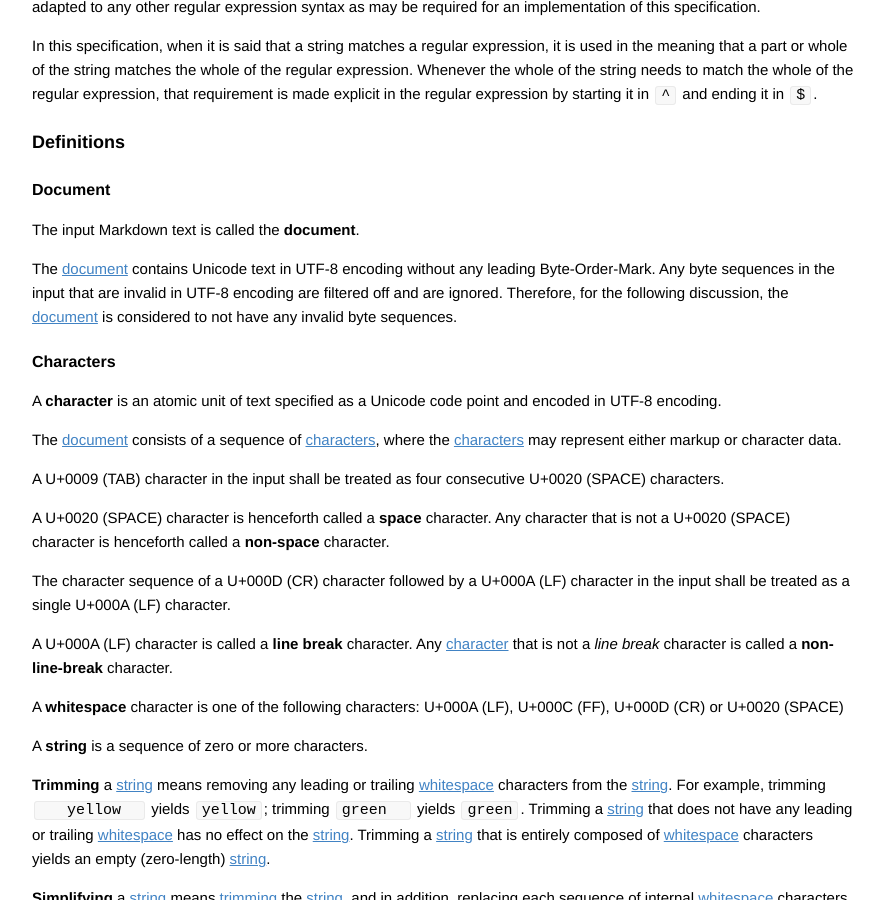
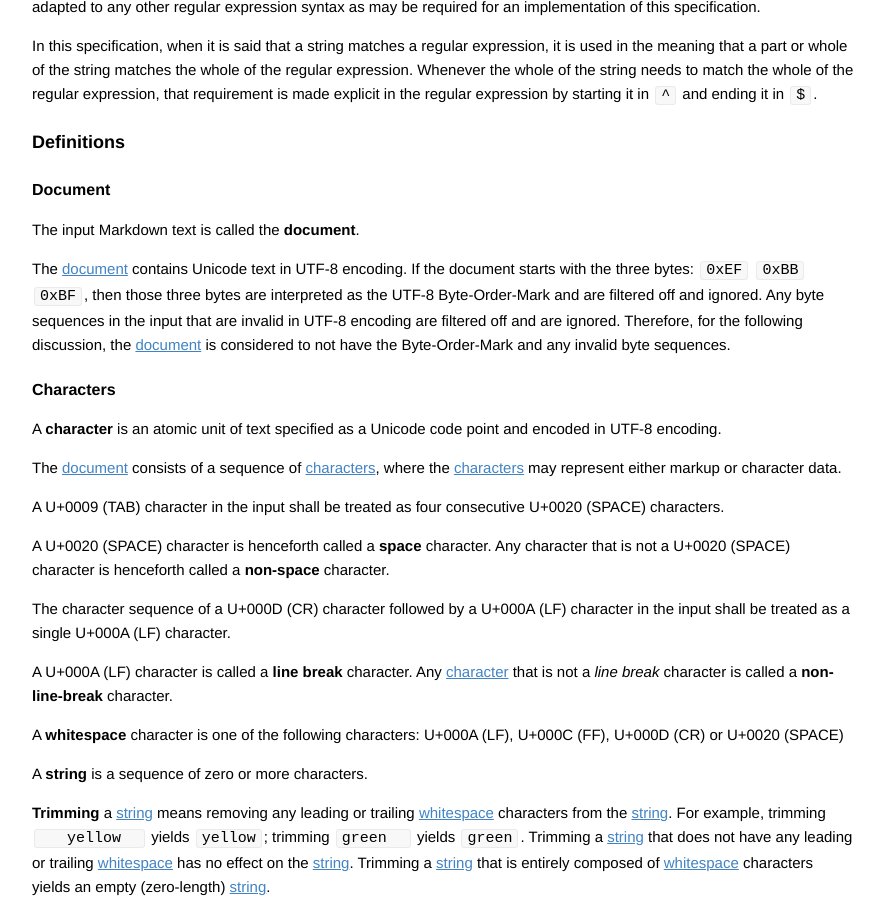
Before and after one commit to vfmd/vfmd-spec, a Jekyll site: the page built from specification.md, in a window 1280 px wide and 900 px high, scrolled down 2641 px. Shown: the whole window, without its empty margins (197-1081 px from the left). Built offline with Jekyll 4.4.1, drawn with Linux system fonts in a browser that asks for light colours; Markdown is read by kramdown in place of the engine named in the settings.

Commit message:
Need to support UTF-8 BOM
Because, apparently Notepad writes a BOM when it saves a file in UTF-8

```diff
--- a/specification.md
+++ b/specification.md
@@ -143,11 +143,13 @@ requirement is made explicit in the regular expression by starting it in
 
 The input Markdown text is called the **document**.
 
-The [document] contains Unicode text in UTF-8 encoding without any
-leading Byte-Order-Mark. Any byte sequences in the input that are
-invalid in UTF-8 encoding are filtered off and are ignored. Therefore,
-for the following discussion, the [document] is considered to not have
-any invalid byte sequences.
+The [document] contains Unicode text in UTF-8 encoding. If the document
+starts with the three bytes: `0xEF` `0xBB` `0xBF`, then those three
+bytes are interpreted as the UTF-8 Byte-Order-Mark and are filtered off
+and ignored. Any byte sequences in the input that are invalid in UTF-8
+encoding are filtered off and are ignored. Therefore, for the following
+discussion, the [document] is considered to not have the Byte-Order-Mark
+and any invalid byte sequences.
 
 <h4 id="characters">Characters</h4>
 
```
